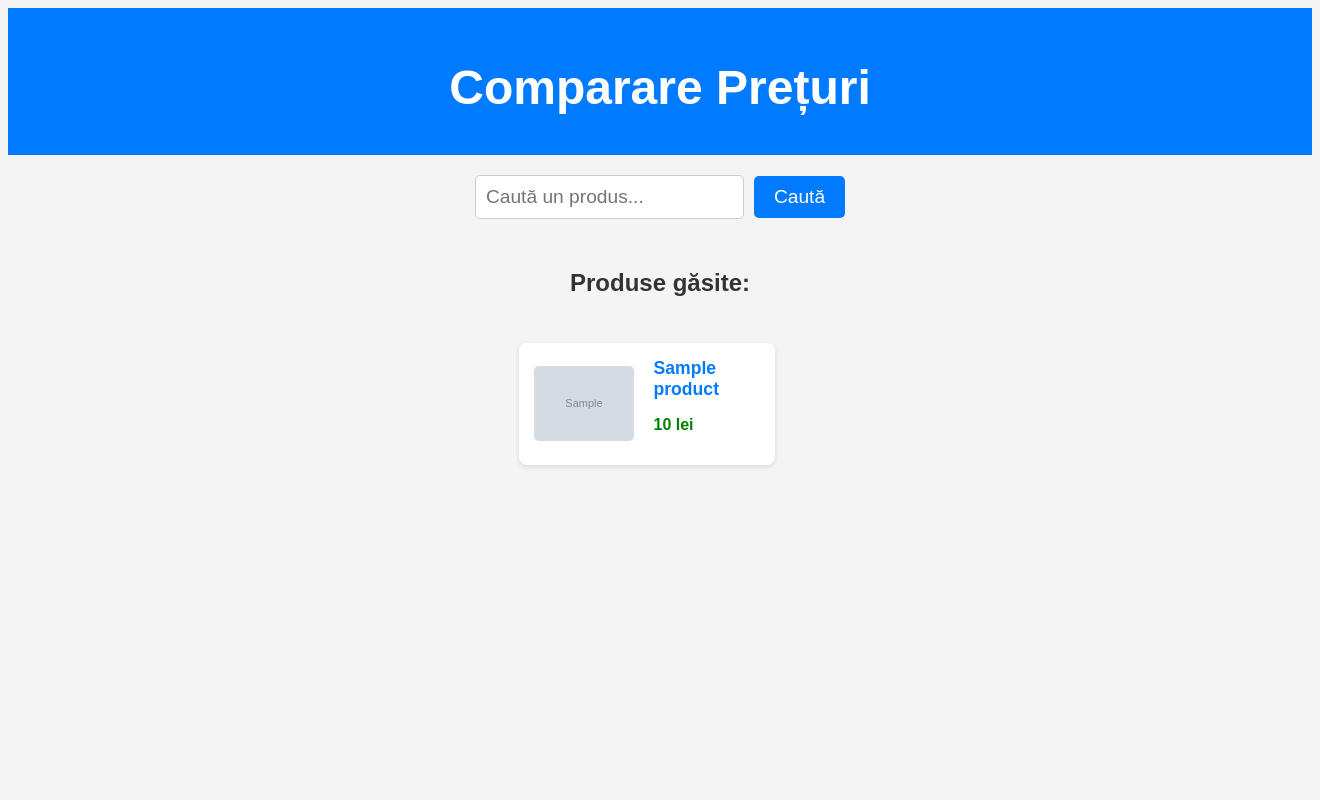
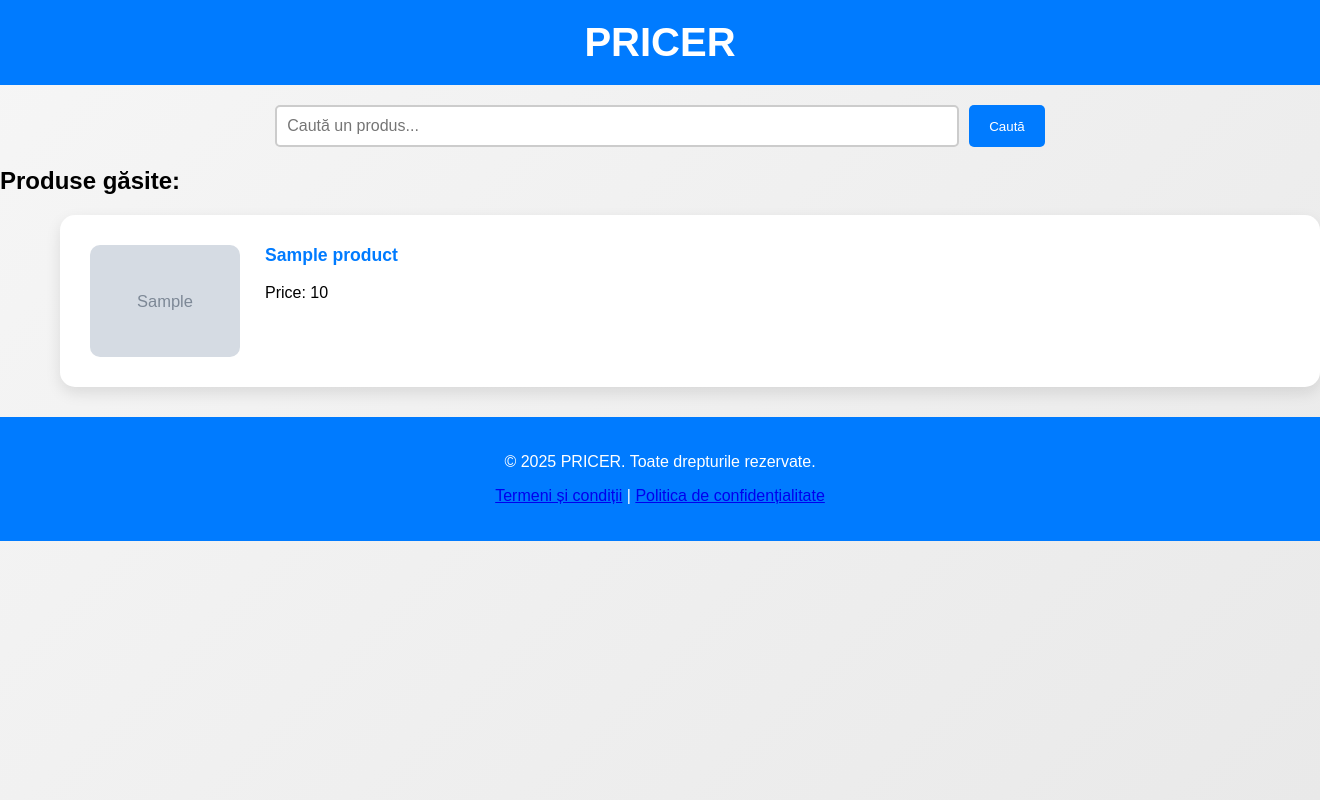
Before and after one commit to xxxuserr/Pricer, a Flask app: template app/templates/index.html in a window 1320 px wide. Run offline with Flask 3, Linux system fonts and the light colour scheme; the template is opened without the code that fills it: most values are stand-ins (such as "Sample title", 1, 10 or a date in 2020); grey boxes marked "Sample" are stand-in pictures.

Commit message:
add style

```diff
--- a/app/static/css/style.css
+++ b/app/static/css/style.css
@@ -1,47 +1,54 @@
+/* Fundal gradient */
 body {
-    font-family: Arial, sans-serif;
-    text-align: center;
-    background-color: #f4f4f4;
-    color: #333;
+    font-family: 'Poppins', sans-serif;
+    margin: 0;
+    padding: 0;
+    background: linear-gradient(135deg, #f6f6f6, #e9e9e9);
+    display: flex;
+    flex-direction: column;
+    min-height: 100vh;
+    justify-content: space-between; /* Asigură că footerul stă jos */
 }
 
+/* Wrapper pentru conținut */
+.wrapper {
+    display: flex;
+    flex-direction: column;
+    flex-grow: 1;
+    justify-content: flex-start;
+}
+
+/* Header */
 header {
     background-color: #007bff;
     color: white;
-    padding: 20px;
     text-align: center;
+    padding: 20px 0;
 }
 
-.container {
-    display: flex;
-    flex-direction: column;
-    align-items: center;
-    padding: 20px;
+header h1 {
+    margin: 0;
+    font-size: 2.5em;
 }
 
-h1 {
-    font-size: 3em;
-    margin-bottom: 20px;
+/* Search Bar */
+.search-container {
+    display: flex;
+    justify-content: center;
+    margin: 20px 0;
 }
 
-form {
-    display: flex;
-    justify-content: center;
-    align-items: center;
-    margin-bottom: 30px;
+#search {
+    width: 50%;
+    padding: 10px;
+    border: 2px solid #ccc;
+    border-radius: 5px;
+    font-size: 1em;
 }
 
-input[type="text"] {
-    padding: 10px;
-    font-size: 1.2em;
-    margin-right: 10px;
-    border: 1px solid #ccc;
-    border-radius: 5px;
-}
-
-button {
+#searchButton {
     padding: 10px 20px;
-    font-size: 1.2em;
+    margin-left: 10px;
     background-color: #007bff;
     color: white;
     border: none;
@@ -49,63 +56,80 @@ button {
     cursor: pointer;
 }
 
-button:hover {
+#searchButton:hover {
     background-color: #0056b3;
 }
 
-.no-results {
-    font-size: 1.2em;
-    color: #f00;
+/* Containerul cu produsele */
+ul {
+    padding: 0 20px; /* Adăugăm 20px la stânga și dreapta pentru a lăsa spațiu */
+    margin: 0 auto; /* Centrarea pe orizontală a listei de produse */
+    max-width: 1200px; /* Maximizează lățimea pentru a nu merge la marginea paginii */
+    list-style-type: none; /* Elimină bullet points-ul din listă */
 }
 
-/* Lista produselor */
-ul {
-    list-style-type: none;
-    padding: 0;
+/* Carduri pentru produse (li) */
+li {
+    background-color: white;
+    padding: 30px;
+    margin-bottom: 30px;
+    border-radius: 15px;
+    box-shadow: 0 6px 15px rgba(0, 0, 0, 0.1);
+    display: flex;
+    align-items: flex-start;
+    transition: transform 0.3s ease, box-shadow 0.3s ease;
+    width: 100%; /* Fă-l să ocupe toată lățimea disponibilă */
 }
 
-.product-item {
-    background: white;
-    margin: 10px 0;
-    padding: 15px;
-    border-radius: 8px;
-    box-shadow: 0 2px 5px rgba(0, 0, 0, 0.1);
-    width: 80%;
-    max-width: 600px;
-    text-align: left;
-    display: flex;
-    align-items: center;
+li:hover {
+    transform: scale(1.05);
+    box-shadow: 0 8px 20px rgba(0, 0, 0, 0.15);
 }
 
-.product-container {
-    display: flex;
-    align-items: center;
+/* Imaginea produsului */
+li img {
+    max-width: 150px;
+    max-height: 150px;
+    margin-right: 25px;
+    border-radius: 10px;
 }
 
-.product-item img {
-    max-width: 100px;
-    height: auto;
-    margin-right: 20px;
-    border-radius: 5px;
+/* Textul și descrierea produsului */
+li div {
+    display: flex;
+    flex-direction: column;
+    justify-content: space-between;
 }
 
-.product-info {
-    display: flex;
-    flex-direction: column;
-    max-width: 500px;
+strong a {
+    font-size: 1.1em;
+    color: #007bff;
+    text-decoration: none;
 }
 
-.product-info a {
-    text-decoration: none;
-    color: #007bff;
-    font-size: 1.1em;
-}
-
-.product-info a:hover {
+strong a:hover {
     text-decoration: underline;
 }
 
-.product-info .price {
-    color: green;
-    font-weight: bold;
+/* Footer */
+footer {
+    background-color: #007bff;
+    color: white;
+    text-align: center;
+    padding: 20px 0;
+    position: relative;
+    bottom: 0;
+    width: 100%; /* Asigură că footerul are lățimea completă */
 }
+
+/* Mesajul 'Nu au fost găsite produse' - tranzitie graduală */
+.no-results {
+    opacity: 0;
+    transition: opacity 1s ease-in-out;
+    visibility: hidden;
+}
+
+.no-results.show {
+    opacity: 1;
+    visibility: visible;
+}
--- a/app/tempCodeRunnerFile.py
+++ /dev/null
@@ -1 +0,0 @@
-  # Adăugăm imaginea produsului
--- a/app/templates/index.html
+++ b/app/templates/index.html
@@ -3,42 +3,67 @@
 <head>
     <meta charset="UTF-8">
     <meta name="viewport" content="width=device-width, initial-scale=1.0">
-    <title>Comparare Prețuri</title>
+    <title>PRICER</title>
     <link rel="stylesheet" href="{{ url_for('static', filename='css/style.css') }}">
 </head>
 <body>
 
+    <!-- Wrapper pentru a asigura footerul la fundul paginii -->
+    <div class="wrapper">
+        <!-- Header -->
         <header>
-        <h1>Comparare Prețuri</h1>
+            <div class="container">
+                <h1>PRICER</h1> <!-- Titlul aplicației -->
+            </div>
         </header>
 
-    <div class="container">
+        <!-- Main Content -->
+        <div class="main-content">
             <form method="POST">
-            <input type="text" name="query" placeholder="Caută un produs..." required>
-            <button type="submit">Caută</button>
+                <div class="search-container">
+                    <input type="text" name="query" id="search" placeholder="Caută un produs..." required>
+                    <button type="submit" id="searchButton">Caută</button>
+                </div>
             </form>
 
             {% if products %}
                 <h2>Produse găsite:</h2>
                 <ul>
                     {% for product in products %}
-                    <li class="product-item">
-                        <div class="product-container">
+                        <li>
                             <img src="{{ product.image }}" alt="{{ product.name }}">
+                            <div>
+                                <strong><a href="{{ product.link }}" target="_blank">{{ product.name }}</a></strong><br>
                                 <div class="product-info">
-                                <strong>
-                                    <a href="{{ product.link }}" target="_blank">{{ product.name }}</a>
-                                </strong>
-                                <p class="price">{{ product.price }} lei</p>
+                                    <span class="price">Price: {{ product.price }}</span><br>
                                 </div>
                             </div>
                         </li>
                     {% endfor %}
                 </ul>
             {% else %}
-            <p class="no-results">Nu au fost găsite produse pe baza căutării tale.</p>
+                <p class="no-results" id="noResultsMessage">Nu au fost găsite produse.</p>
             {% endif %}
         </div>
 
+        <!-- Footer -->
+        <footer>
+            <div class="container">
+                <p>&copy; 2025 PRICER. Toate drepturile rezervate.</p>
+                <p><a href="#">Termeni și condiții</a> | <a href="#">Politica de confidențialitate</a></p>
+            </div>
+        </footer>
+    </div>
+
+    <script>
+        // Verifică dacă nu sunt produse și adaugă clasa pentru a arăta mesajul gradual
+        if (document.getElementById('noResultsMessage')) {
+            // Adăugăm un delay pentru animație
+            setTimeout(function() {
+                document.getElementById('noResultsMessage').classList.add('show');
+            }, 500); // Afișează mesajul gradual după 0.5 secunde
+        }
+    </script>
+
 </body>
 </html>
--- a/app/templates/results.html
+++ b/app/templates/results.html
@@ -10,7 +10,7 @@
     <h1>Rezultate pentru {{ request.args.get('product') }}</h1>
     <ul>
         {% for product in products %}
-            <li>{{ product.name }} - {{ product.price }} lei - Rating: {{ product.rating }}</li>
+            <li>{{ product.name }} - {{ product.price }}  - Rating: {{ product.rating }}</li>
         {% endfor %}
     </ul>
     <a href="/">Înapoi la căutare</a>
```
Also changed, not shown: app/scraper.py (+26 -26 lines), app/static/js/script.js (+43 -36 lines), app/routes.py (line endings or trailing spaces). Lines whose indentation alone changed are shown as unchanged.
